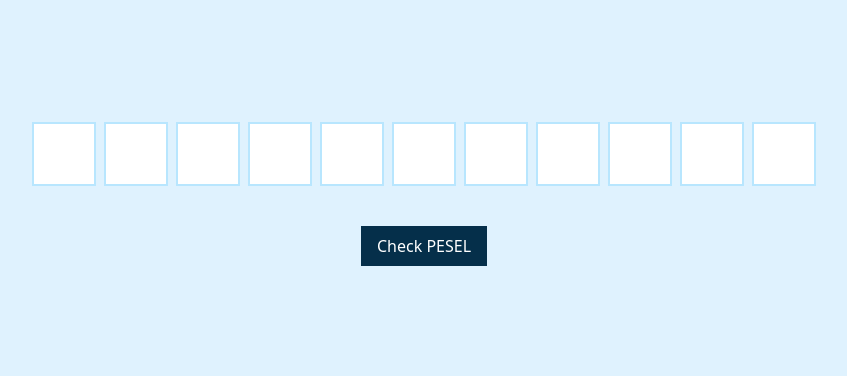
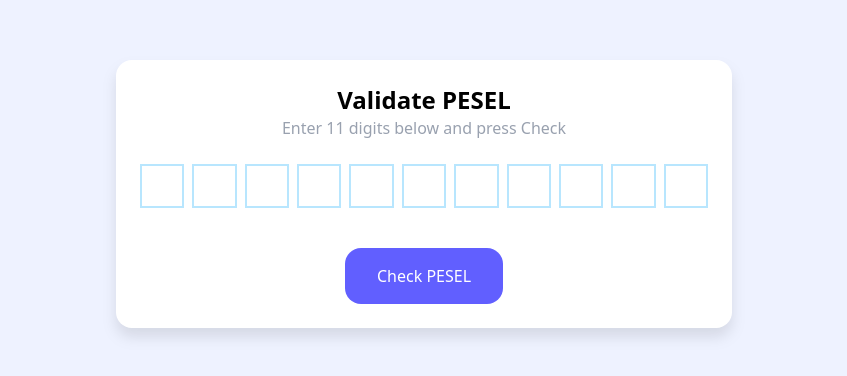
Before and after one commit to KadeoPL/pesel-validator, a React (Vite) app: page / in a window 1280 px wide. Shown: the part 206-582 px from the top of the page, without its empty margins (216-1063 px from the left). Built offline with nearby package versions, Linux system fonts and the light colour scheme.

Commit message:
change ui

```diff
--- a/src/App.tsx
+++ b/src/App.tsx
@@ -3,10 +3,17 @@
 
 function App() {
   const [pesel, setPesel] = useState<string[]>([]);
+
   return (
-    <main className="w-svw h-svh bg-sky-100 content-center px-6">
-      <PeselForm onSubmit={setPesel} />
-      {pesel && <div>{pesel}</div>}
+    <main className="w-svw h-svh bg-indigo-50 flex items-center justify-center px-6">
+      <div className="w-1/2 bg-white flex flex-col  justify-center py-6 rounded-2xl drop-shadow-xl">
+        <h1 className="text-center text-2xl font-semibold">Validate PESEL</h1>
+        <h3 className="text-center text-gray-400 font-medium mb-6">
+          Enter 11 digits below and press <span>Check</span>
+        </h3>
+        <PeselForm onSubmit={setPesel} />
+        {pesel && <div>{pesel}</div>}
+      </div>
     </main>
   );
 }
--- a/src/components/PeselForm.tsx
+++ b/src/components/PeselForm.tsx
@@ -61,7 +61,7 @@
       </div>
       <div className="w-full flex justify-center mt-10">
         <button
-          className="py-2 px-4 bg-sky-950 text-white"
+          className="py-4 px-8 bg-indigo-500 text-white rounded-2xl font-light "
           onClick={handleSubmit}
         >
           Check PESEL
```
